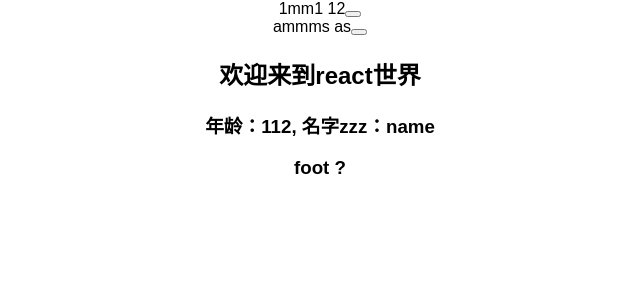
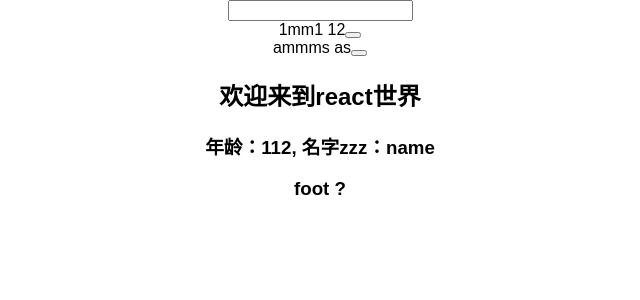
Before and after one commit to lewislinlin/try_road_react, a React (Create React App) app: page / in a window 1280 px wide. Shown: the top 300 px of the page, without its empty margins (320-960 px from the left). Built offline with nearby package versions, Linux system fonts and the light colour scheme.

Commit message:
和表单交互

```diff
--- a/src/App.js
+++ b/src/App.js
@@ -20,6 +20,14 @@ const list = [
 ]
 const complexUser = {user: "name", age: 112};
 
+function isSearched(searchTerm){
+   return function(item){
+    //  do
+    // return true;
+    return item.title.toLowerCase().includes(searchTerm.toLowerCase());
+   }
+}
+
 class App extends Component {
 
 
@@ -29,7 +37,9 @@ class App extends Component {
     this.state = {
       list,
       complexUser,
+      searchTerm: '',
     };
+    this.onSearchChange = this.onSearchChange.bind(this);
     // this.onDismiss = this.onDismiss.bind(this); // 箭头函数，自动绑定
   }
   onDismiss=(id)=>{ // 箭头函数，自动绑定
@@ -43,6 +53,12 @@ class App extends Component {
     this.setState({list: updatedList});
   }
 
+  onSearchChange(event){
+    console.log(event.target.value);
+    this.setState({searchTerm: event.target.value})
+
+  }
+
   render() {
 
     var helloWorld = "欢迎来到react世界"
@@ -51,11 +67,19 @@ class App extends Component {
 
     return (
       <div className="App"  >
+          <form>
+            <input
+             type="text"
+             onChange={this.onSearchChange}
+
+            />
+          </form>
+
           {
-            this.state.list.map( item =>{
+            this.state.list.filter(isSearched(this.state.searchTerm)).map( item =>{
 
-              const onHanderDismiss = ()=>
-                this.onDismiss(item.objectID);
+              // const onHanderDismiss = ()=>
+              //   this.onDismiss(item.objectID);
 
 
               return(
```
